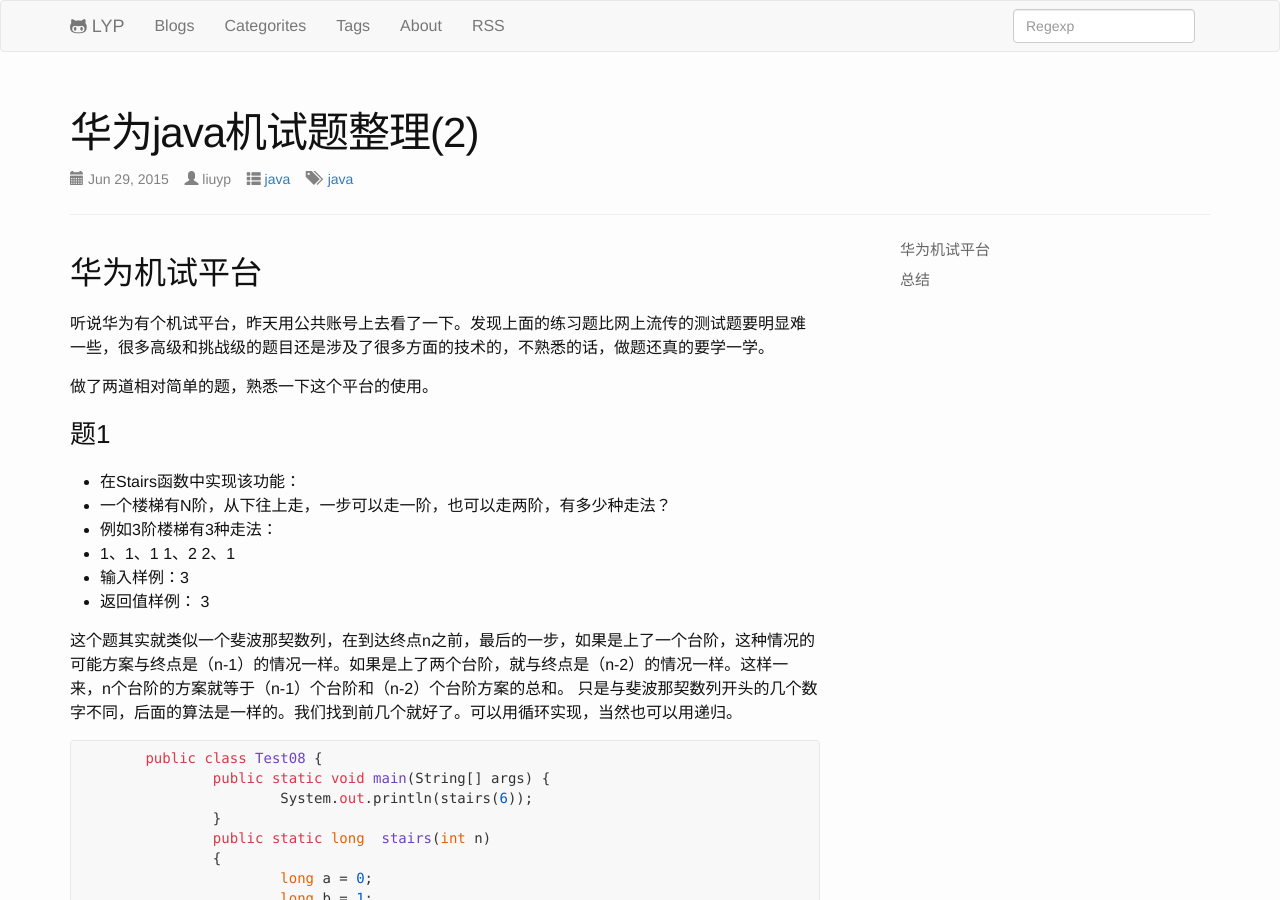
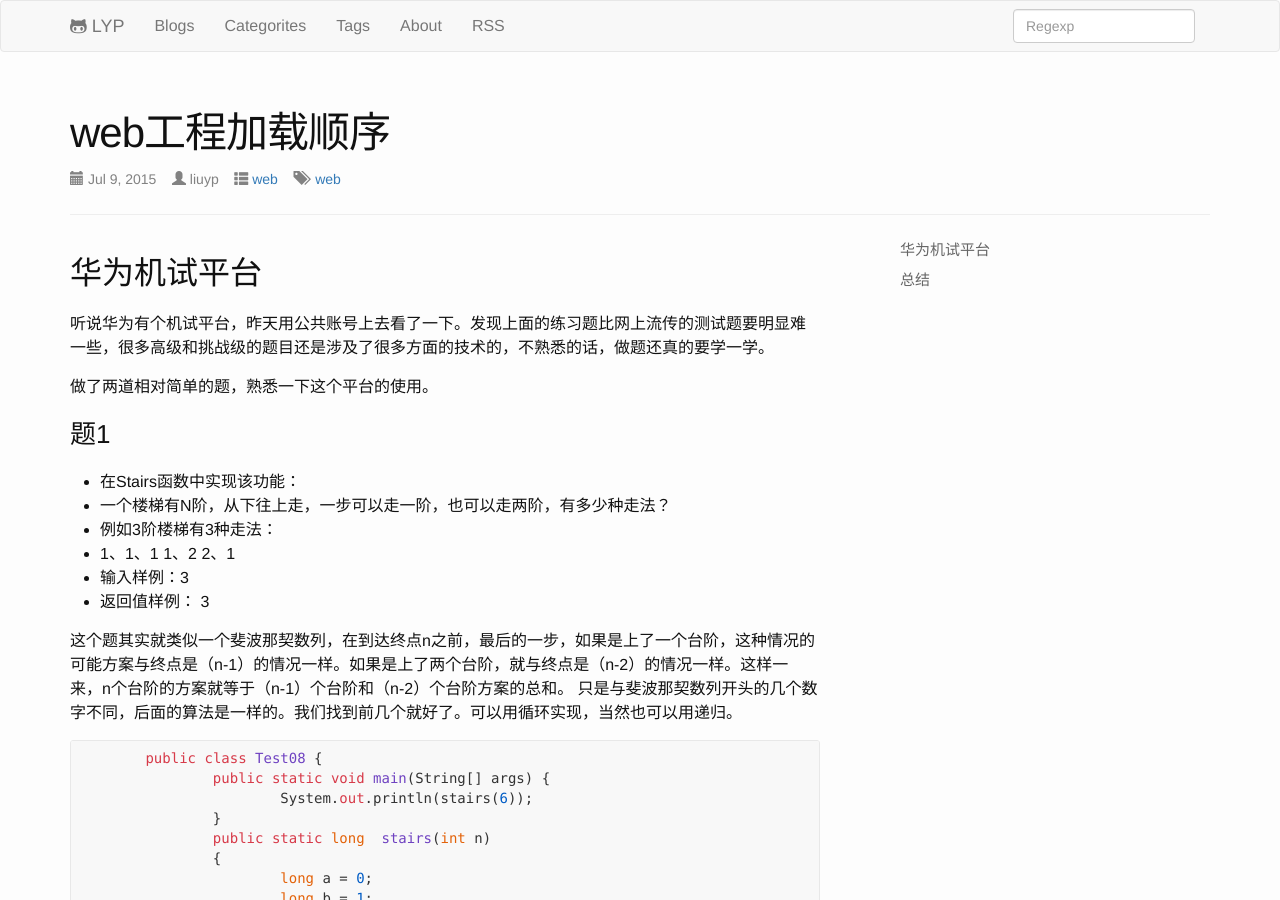
Before and after one commit to liuyuping459/liuyuping459.github.io, a Jekyll site: the page built from _posts/2015-06-29-huawei java operating examination 2.md, in a window 1280 px wide and 900 px high. Built offline with Jekyll 4.4.1, drawn with Linux system fonts in a browser that asks for light colours; nearby versions of some CDN libraries; comment, search, counter and statistics services are not loaded.

Commit message:
web.xml loading2

```diff
--- a/_posts/2015-06-29-huawei java operating examination 2.md
+++ b/_posts/2015-06-29-huawei java operating examination 2.md
@@ -1,10 +1,10 @@
 ---
 layout: post
-title: "华为java机试题整理(2)"
-date: 2015-06-29 13:20:00
+title: "web工程加载顺序"
+date: 2015-07-09 16:45:00
 author: liuyp
-categories: java
-tags: java
+categories: web
+tags: web
 ---
 
 * content
```
